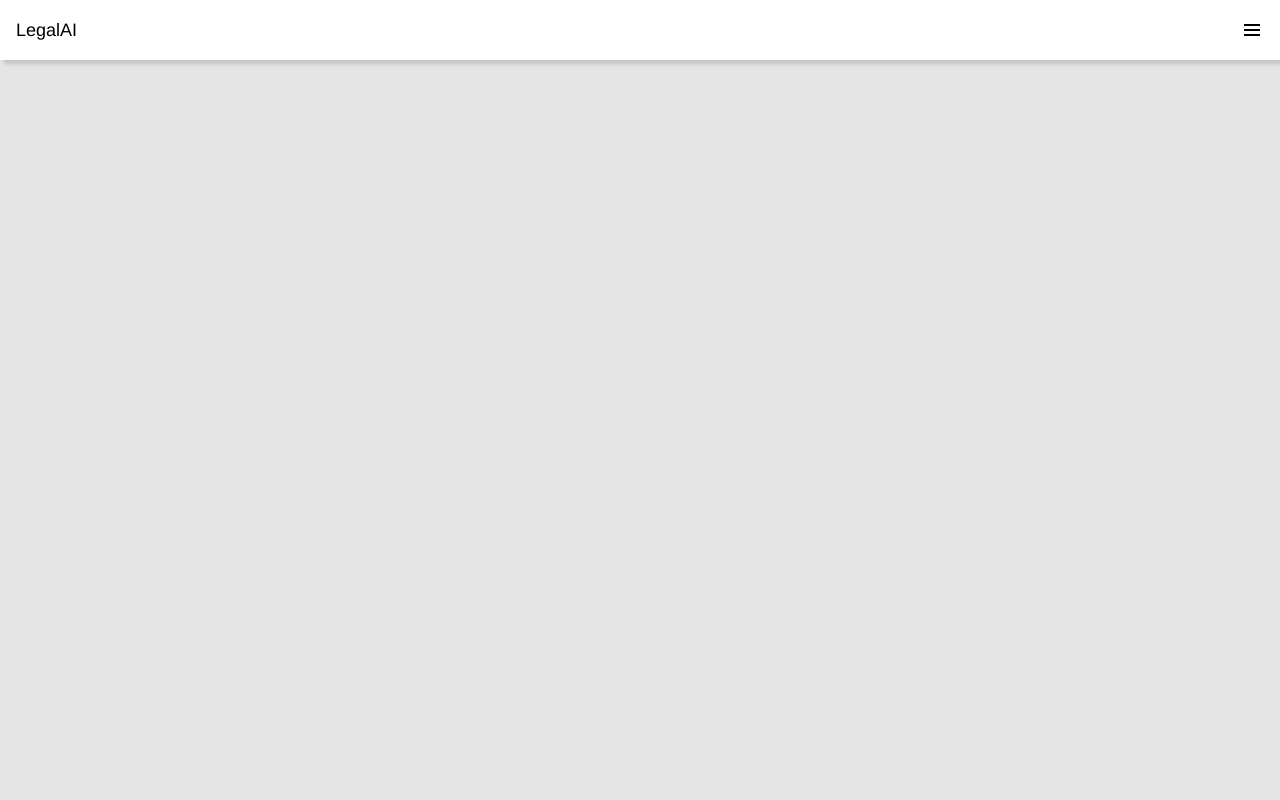
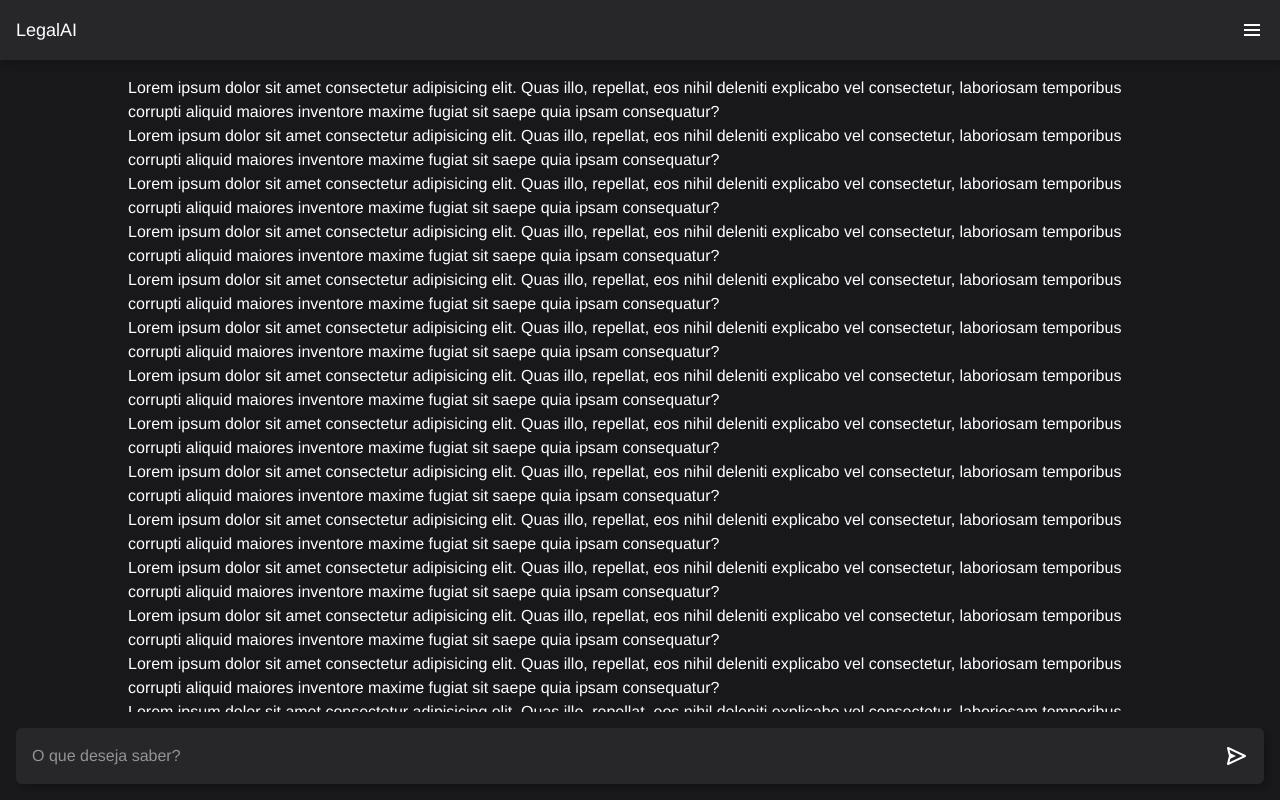
Before and after one commit to GustLSant/COMP0427-IA-A2, a React (Vite) app in the folder frontend/: page / in a window 1280 px wide. Built offline with nearby package versions, Linux system fonts and the light colour scheme.

Commit message:
added main and footer elements

```diff
--- a/frontend/src/App.tsx
+++ b/frontend/src/App.tsx
@@ -1,17 +1,76 @@
-import { BiMenu } from "react-icons/bi";
+import { useState, useRef } from "react";
+import { BiMenu, BiSend } from "react-icons/bi";
+
+let canSendMessage: boolean = false;
 
 
-export default function App() {
+export default function App(){
+  const [textInput, setTextInput] = useState<string>('');
+  const textAreaRef = useRef<HTMLTextAreaElement | null>(null);
+
+
+  function handleTextAreaChange(event: React.ChangeEvent<HTMLTextAreaElement>){
+    setTextInput(event.target.value);
+
+    if(textAreaRef.current){
+      textAreaRef.current.style.height = 'auto';
+      textAreaRef.current.style.height = `${textAreaRef.current.scrollHeight}px`; // Ajusta a altura
+    }
+  };
+
+
+  function handleTextAreaKeyDown(event: React.KeyboardEvent<HTMLTextAreaElement>){
+    if(event.key === 'Enter'){
+      if(canSendMessage){ // duplo pressionamento do Enter, envio da mensagem
+        event.preventDefault();
+        canSendMessage = false;
+      }
+      else{ // quebra da primeira linha
+        console.log('quebra da primeira linha');
+        canSendMessage = true;
+      }
+    }
+    else{ // digitacao comum
+      canSendMessage = false;
+    }
+  }
+
 
   return (
-    <div className='w-[100vw] h-[100vh] flex flex-col gap-4 bg-neutral-200'>
-      <header className="flex justify-between items-center p-4 bg-white shadow-01">
+    <div className='w-[100vw] h-[100vh] flex flex-col gap-4 bg-zinc-900 text-white'>
+      <header className="flex justify-between items-center p-4 bg-zinc-800 shadow-01">
         <h1 className="text-lg">LegalAI</h1>
-        <BiMenu className="text-2xl" />
+        <BiMenu className="text-2xl hover:cursor-pointer" />
       </header>
 
+      <div className="p-4 pt-0 grow flex flex-col gap-4 overflow-hidden">
+        <main className="grow overflow-auto max-w-[80vw] self-center">
+          <p>Lorem ipsum dolor sit amet consectetur adipisicing elit. Quas illo, repellat, eos nihil deleniti explicabo vel consectetur, laboriosam temporibus corrupti aliquid maiores inventore maxime fugiat sit saepe quia ipsam consequatur?</p>
+          <p>Lorem ipsum dolor sit amet consectetur adipisicing elit. Quas illo, repellat, eos nihil deleniti explicabo vel consectetur, laboriosam temporibus corrupti aliquid maiores inventore maxime fugiat sit saepe quia ipsam consequatur?</p>
+          <p>Lorem ipsum dolor sit amet consectetur adipisicing elit. Quas illo, repellat, eos nihil deleniti explicabo vel consectetur, laboriosam temporibus corrupti aliquid maiores inventore maxime fugiat sit saepe quia ipsam consequatur?</p>
+          <p>Lorem ipsum dolor sit amet consectetur adipisicing elit. Quas illo, repellat, eos nihil deleniti explicabo vel consectetur, laboriosam temporibus corrupti aliquid maiores inventore maxime fugiat sit saepe quia ipsam consequatur?</p>
+          <p>Lorem ipsum dolor sit amet consectetur adipisicing elit. Quas illo, repellat, eos nihil deleniti explicabo vel consectetur, laboriosam temporibus corrupti aliquid maiores inventore maxime fugiat sit saepe quia ipsam consequatur?</p>
+          <p>Lorem ipsum dolor sit amet consectetur adipisicing elit. Quas illo, repellat, eos nihil deleniti explicabo vel consectetur, laboriosam temporibus corrupti aliquid maiores inventore maxime fugiat sit saepe quia ipsam consequatur?</p>
+          <p>Lorem ipsum dolor sit amet consectetur adipisicing elit. Quas illo, repellat, eos nihil deleniti explicabo vel consectetur, laboriosam temporibus corrupti aliquid maiores inventore maxime fugiat sit saepe quia ipsam consequatur?</p>
+          <p>Lorem ipsum dolor sit amet consectetur adipisicing elit. Quas illo, repellat, eos nihil deleniti explicabo vel consectetur, laboriosam temporibus corrupti aliquid maiores inventore maxime fugiat sit saepe quia ipsam consequatur?</p>
+          <p>Lorem ipsum dolor sit amet consectetur adipisicing elit. Quas illo, repellat, eos nihil deleniti explicabo vel consectetur, laboriosam temporibus corrupti aliquid maiores inventore maxime fugiat sit saepe quia ipsam consequatur?</p>
+          <p>Lorem ipsum dolor sit amet consectetur adipisicing elit. Quas illo, repellat, eos nihil deleniti explicabo vel consectetur, laboriosam temporibus corrupti aliquid maiores inventore maxime fugiat sit saepe quia ipsam consequatur?</p>
+          <p>Lorem ipsum dolor sit amet consectetur adipisicing elit. Quas illo, repellat, eos nihil deleniti explicabo vel consectetur, laboriosam temporibus corrupti aliquid maiores inventore maxime fugiat sit saepe quia ipsam consequatur?</p>
+          <p>Lorem ipsum dolor sit amet consectetur adipisicing elit. Quas illo, repellat, eos nihil deleniti explicabo vel consectetur, laboriosam temporibus corrupti aliquid maiores inventore maxime fugiat sit saepe quia ipsam consequatur?</p>
+          <p>Lorem ipsum dolor sit amet consectetur adipisicing elit. Quas illo, repellat, eos nihil deleniti explicabo vel consectetur, laboriosam temporibus corrupti aliquid maiores inventore maxime fugiat sit saepe quia ipsam consequatur?</p>
+          <p>Lorem ipsum dolor sit amet consectetur adipisicing elit. Quas illo, repellat, eos nihil deleniti explicabo vel consectetur, laboriosam temporibus corrupti aliquid maiores inventore maxime fugiat sit saepe quia ipsam consequatur?</p>
+          <p>Lorem ipsum dolor sit amet consectetur adipisicing elit. Quas illo, repellat, eos nihil deleniti explicabo vel consectetur, laboriosam temporibus corrupti aliquid maiores inventore maxime fugiat sit saepe quia ipsam consequatur?</p>
+          <p>Lorem ipsum dolor sit amet consectetur adipisicing elit. Quas illo, repellat, eos nihil deleniti explicabo vel consectetur, laboriosam temporibus corrupti aliquid maiores inventore maxime fugiat sit saepe quia ipsam consequatur?</p>
+          <p>Lorem ipsum dolor sit amet consectetur adipisicing elit. Quas illo, repellat, eos nihil deleniti explicabo vel consectetur, laboriosam temporibus corrupti aliquid maiores inventore maxime fugiat sit saepe quia ipsam consequatur?</p>
+
+        </main>
 
 
+        <footer className="flex justify-between items-center p-4 bg-zinc-800 shadow-01 rounded-md">
+          <textarea placeholder="O que deseja saber?" rows={1} cols={1} ref={textAreaRef} value={textInput} onChange={handleTextAreaChange} onKeyDown={handleTextAreaKeyDown} className="bg-transparent-50 text-white grow resize-none" />
+          <BiSend className="text-2xl hover:cursor-pointer" />
+        </footer>
+      </div>
     </div>
   )
 }
```
